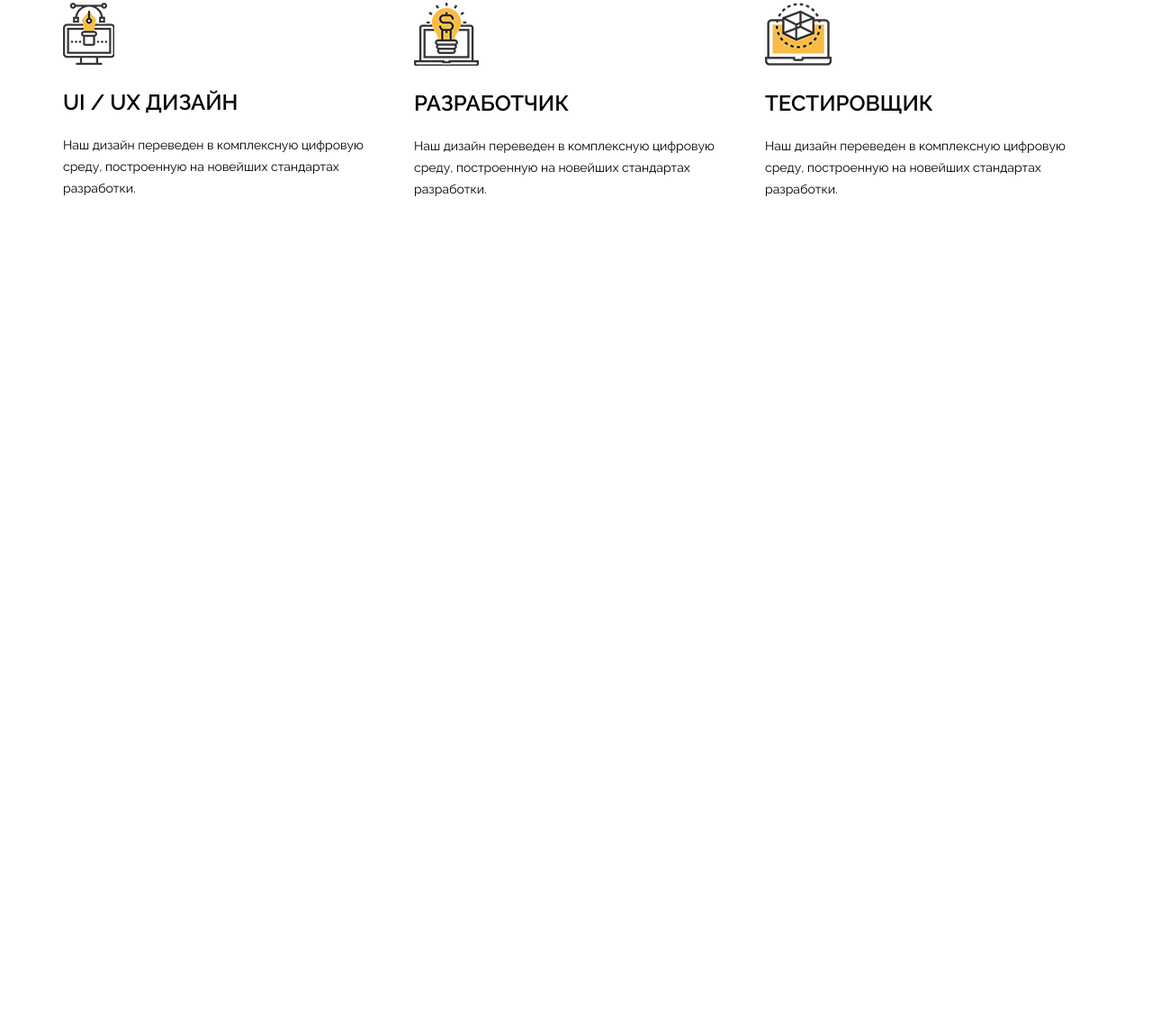
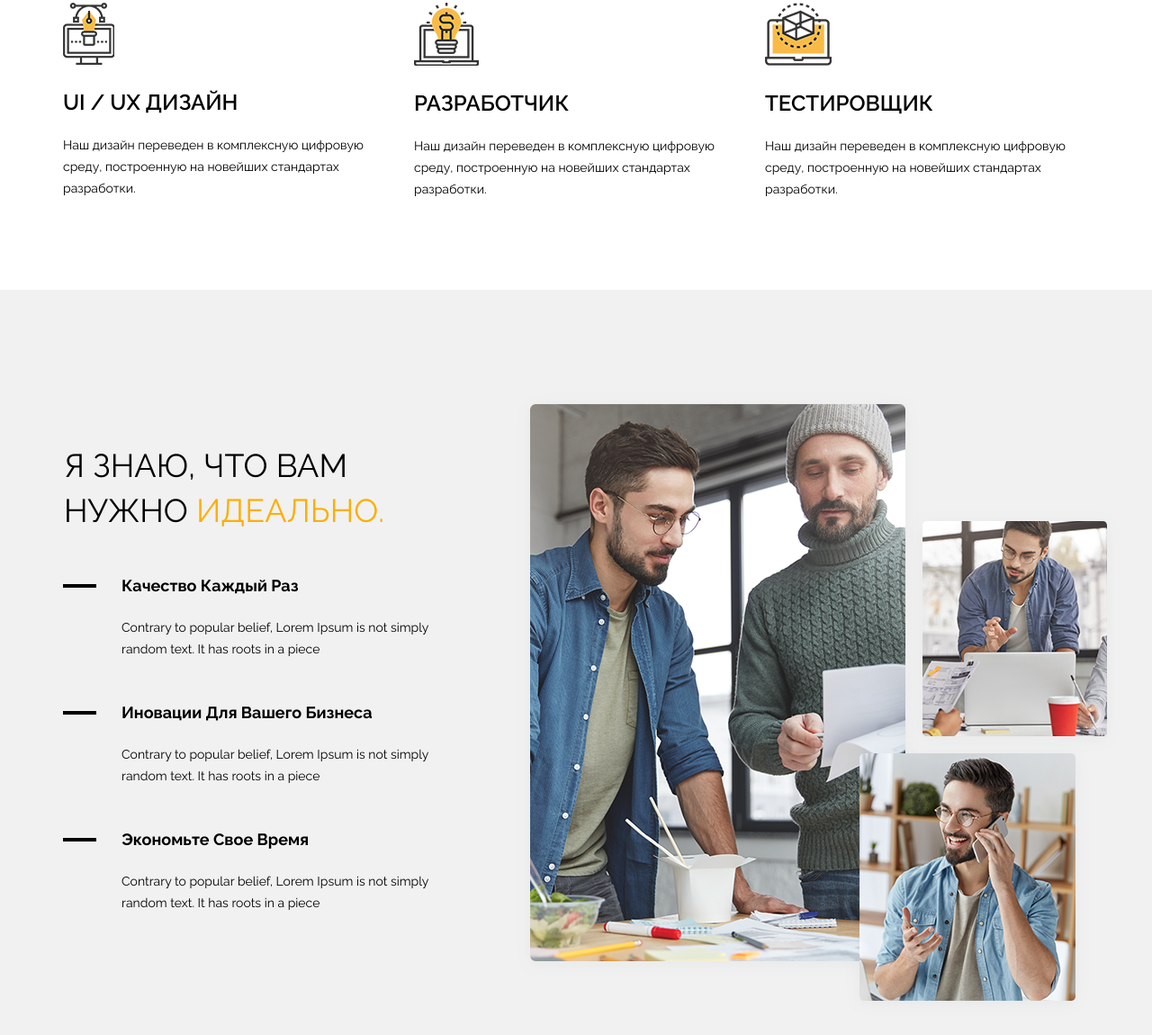
Before and after one commit to Saturdayin/Kalvin, a website: page app/index.html in a window 1280 px wide. Shown: the part 867-2017 px from the top of the page at 90% size. Before the commit the page ends 1189 px from the top, so only its background shows below. Drawn offline with nearby package versions, Linux system fonts and the light colour scheme.

Commit message:
added advantages

```diff
--- a/app/index.html
+++ b/app/index.html
@@ -1,5 +1,6 @@
 <!DOCTYPE html>
 <html lang="en">
+
 <head>
     <meta charset="UTF-8">
     <meta name="viewport" content="width=device-width, initial-scale=1.0">
@@ -10,6 +11,7 @@
     <link rel="stylesheet" href="css/style.min.css">
 
 </head>
+
 <body>
     <header class="header">
         <div class="container">
@@ -58,7 +60,8 @@
                         UI / UX ДИЗАЙН
                     </div>
                     <div class="services__item-text">
-                            Наш дизайн переведен в комплексную цифровую среду, построенную на новейших стандартах разработки.
+                        Наш дизайн переведен в комплексную цифровую среду, построенную на новейших стандартах
+                        разработки.
                     </div>
                 </div>
 
@@ -70,7 +73,8 @@
                         Разработчик
                     </div>
                     <div class="services__item-text">
-                            Наш дизайн переведен в комплексную цифровую среду, построенную на новейших стандартах разработки.
+                        Наш дизайн переведен в комплексную цифровую среду, построенную на новейших стандартах
+                        разработки.
                     </div>
                 </div>
 
@@ -82,7 +86,8 @@
                         Тестировщик
                     </div>
                     <div class="services__item-text">
-                            Наш дизайн переведен в комплексную цифровую среду, построенную на новейших стандартах разработки.
+                        Наш дизайн переведен в комплексную цифровую среду, построенную на новейших стандартах
+                        разработки.
                     </div>
                 </div>
 
@@ -91,8 +96,67 @@
         </div>
     </section>
 
+    <section class="advantages">
+        <div class="container">
+            <div class="advantages__inner">
+
+                <div class="advantages__info">
+                    <div class="advantages__title">
+                        Я Знаю, Что Вам Нужно <span>Идеально.</span>
+                    </div>
+
+                    <div class="advantages__info-item">
+                        <div class="advantages__info-title">
+                            <span></span>
+                            Качество Каждый Раз
+                        </div>
+                        <div class="advantages__info-text">
+                            Contrary to popular belief, Lorem Ipsum is not simply random text. It has roots in a piece
+                        </div>
+                    </div>
+
+                    <div class="advantages__info-item">
+                        <div class="advantages__info-title">
+                            <span></span>
+                            Иновации Для Вашего Бизнеса
+                        </div>
+                        <div class="advantages__info-text">
+                            Contrary to popular belief, Lorem Ipsum is not simply random text. It has roots in a piece
+                        </div>
+                    </div>
+
+                    <div class="advantages__info-item">
+                        <div class="advantages__info-title">
+                            <span></span>
+                            Экономьте Свое Время
+                        </div>
+                        <div class="advantages__info-text">
+                            Contrary to popular belief, Lorem Ipsum is not simply random text. It has roots in a piece
+                        </div>
+                    </div>
+
+                </div>
+
+                <div class="advantages__images">
+                    <div class="advantages__images-1">
+                        <img src="images/advantages-1.png" alt="">
+                    </div>
+
+                    <div class="advantages__images-2">
+                        <img src="images/advantages-2.png" alt="">
+                    </div>
+                    <div class="advantages__images-3">
+                        <img class="" src="images/advantages-3.png" alt="">
+                    </div>
+                </div>
+
+            </div>
+        </div>
+    </section>
+
     <script src="https://ajax.googleapis.com/ajax/libs/jquery/3.5.1/jquery.min.js"></script>
     <script src="js/libs.min.js"></script>
     <script src="js/main.js"></script>
 </body>
+
 </html>
--- a/app/scss/style.scss
+++ b/app/scss/style.scss
@@ -120,3 +120,79 @@ h1,h2,h3,h4,h5,h6{
         }
     }
 }
+.advantages{
+    background-color: #f1f1f1;
+    padding-top: 80px 0px 130px 0px;
+    &__inner{
+        display: flex;
+        justify-content: space-between;
+
+    }
+    &__title{
+        color: #000;
+        font-size: 36px;
+        line-height: 50px;
+        font-weight: 400;
+        text-transform: uppercase;
+        padding: 100px 10px 5px 1px;
+        margin-bottom: 40px;
+        span{
+            color: #ffae00;
+        }
+    }
+    &__info{
+        margin-right: 50px;
+        padding-top: 70px;
+        padding-bottom: 180px;
+        width: 470px;
+        &-item{
+
+        }
+        &-title{
+            font-size: 18px;
+            line-height: 28px;
+            font-weight: 700;
+            color: #000;
+            margin-bottom: 20px;
+            margin-top: 40px;
+            position: relative;
+            padding: 0px 10px 0px 65px;
+            span{
+                position: absolute;
+                width: 37px;
+                height: 4px;
+                background-color: #000;
+                left: 0;
+                top: 12px;
+            }
+
+        }
+        &-text{
+            padding: 0px 10px 5px 65px;
+        }
+    }
+    &__images{
+        position: relative;
+        max-height: 720px;
+
+        &-1{
+            position: absolute;
+            right: 189px;
+            top: 115px;
+        }
+        &-2{
+            position: absolute;
+            z-index: 1;
+            right: 0;
+            bottom: -95px;
+            // transform: translateX(8%);
+            // transform: translateY(-92%);
+        }
+        &-3{
+            position: absolute;
+            right: -35px;
+            top: 245px;
+        }
+    }
+
+}
```
Also changed, not shown: app/css/style.min.css, app/images/advantages-1.png (added), app/images/advantages-2.png (added), app/images/advantages-3.png (added). Lines whose indentation alone changed are shown as unchanged.
